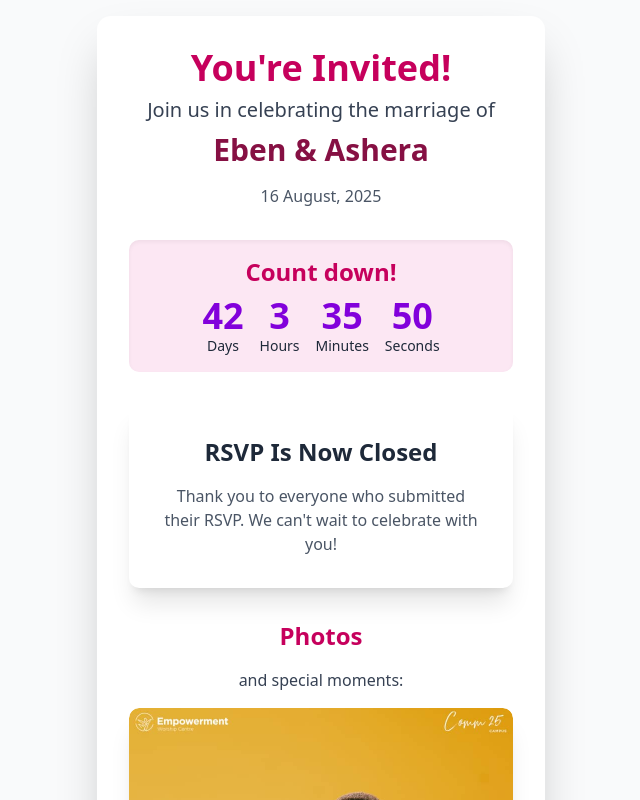
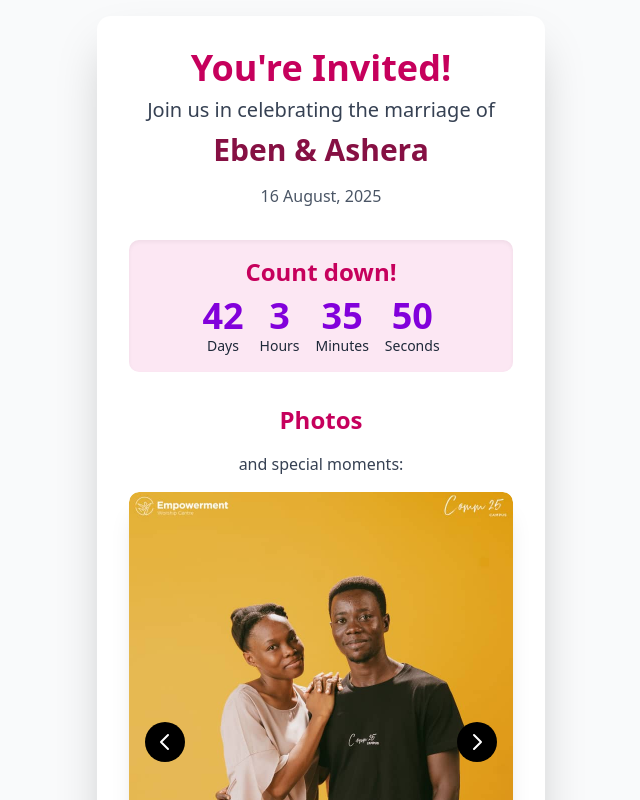
Before and after one commit to EbenEnninful/ak-wed, a Next.js app: page / in a window 1280 px wide. Shown: the top 800 px of the page, without its empty margins (319-959 px from the left). Built offline with nearby package versions, Linux system fonts and the light colour scheme.

Commit message:
Fix: ESLint errors in RsvpForm and Gallery

```diff
--- a/src/app/components/RsvpForm.js
+++ b/src/app/components/RsvpForm.js
@@ -6,7 +6,7 @@ export default function RsvpForm() {
     return (
         <div className="text-center p-8 bg-white rounded-lg shadow-xl">
             <h2 className="text-2xl font-bold mb-4 text-gray-800">RSVP Is Now Closed</h2>
-            <p className="text-gray-600">Thank you to everyone who submitted their RSVP. We can't wait to celebrate with you!</p>
+            <p className="text-gray-600">Thank you to everyone who submitted their RSVP. We can\'t wait to celebrate with you!</p>
         </div>
     );
 }
--- a/src/app/page.tsx
+++ b/src/app/page.tsx
@@ -22,7 +22,7 @@ export default function Home() {
                 <Countdown weddingDate={weddingDate} />
 
 
-                <RsvpForm />
+
 
 
 
```
